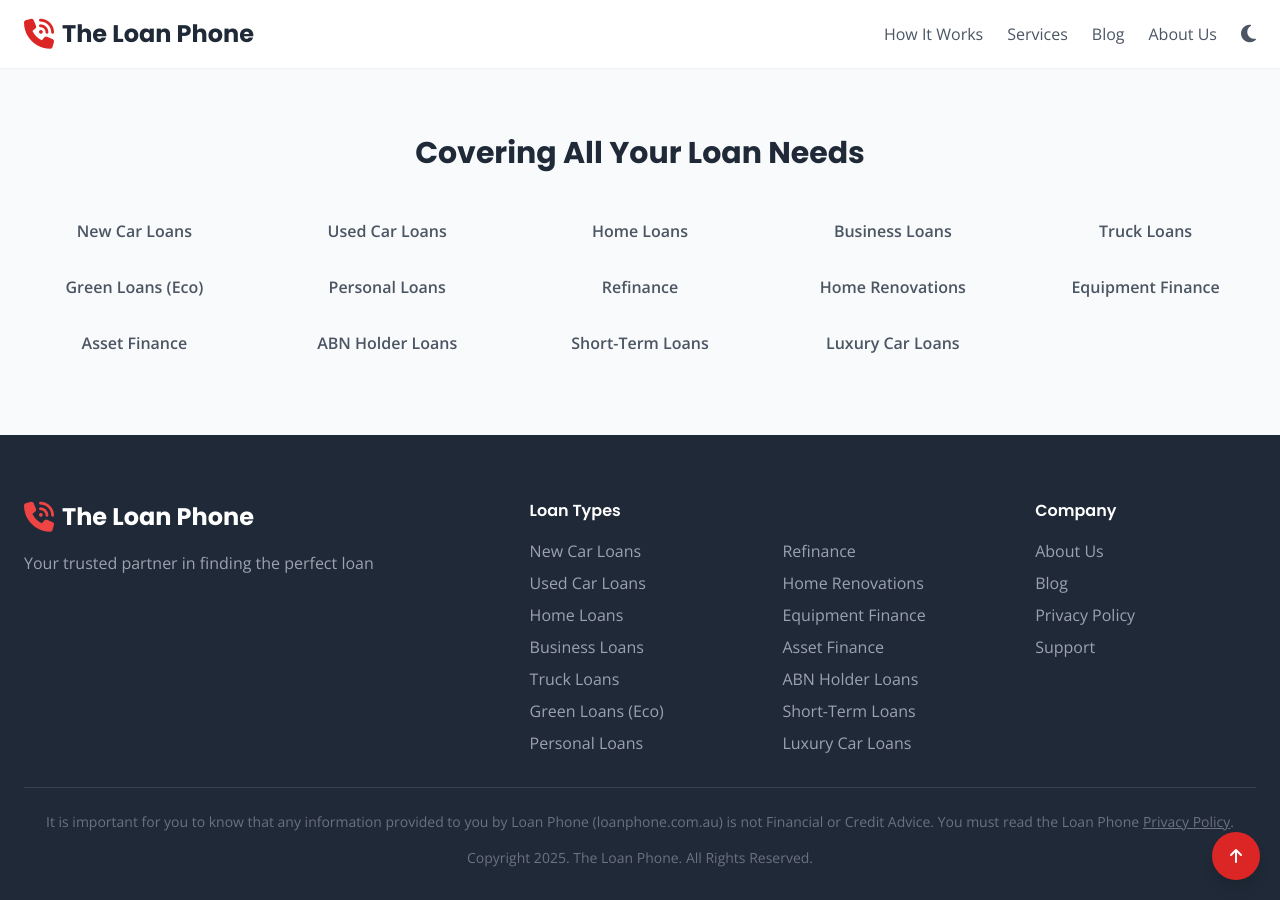
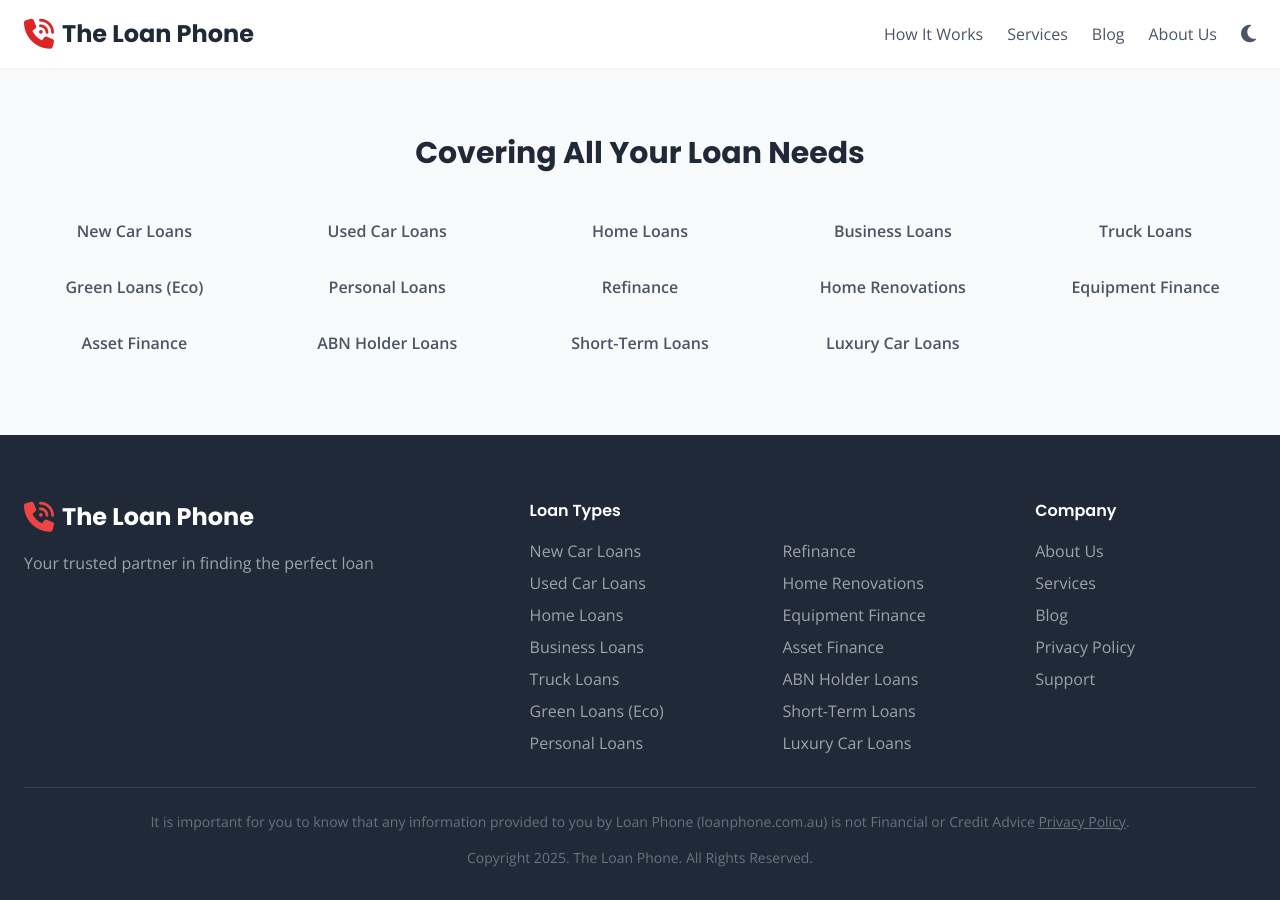
Before and after one commit to AMSumo9/loan-phone-website, a Jekyll site: the page built from index.md, in a window 1280 px wide and 900 px high, scrolled down 1905 px. Built offline with Jekyll 4.4.1, drawn with Linux system fonts in a browser that asks for light colours; nearby versions of some CDN libraries.

Commit message:
Update footer.html

```diff
--- a/_includes/footer.html
+++ b/_includes/footer.html
@@ -1,30 +1,69 @@
+<!-- Footer -->
 <footer class="bg-gray-800 text-white pt-16 pb-8">
     <div class="container mx-auto px-6">
         <div class="grid grid-cols-1 md:grid-cols-5 gap-8 mb-8">
+            <!-- Company Info -->
             <div class="col-span-1 md:col-span-2">
-        <a href="{{ site.baseurl }}/" class="flex items-center space-x-2 mb-4"><i class="fa-solid fa-phone-volume text-3xl text-red-500"></i><h3 class="text-2xl font-bold">{{ site.company.name }}</h3></a>
-        <p class="text-gray-400">{{ site.company.tagline }}</p>
+                <a href="{{ site.baseurl }}/" class="flex items-center space-x-2 mb-4">
+                    <i class="fa-solid fa-phone-volume text-3xl text-red-500"></i>
+                    <h3 class="text-2xl font-bold">{{ site.company.name | default: "THE LOAN PHONE" }}</h3>
+                </a>
+                <p class="text-gray-400">{{ site.company.tagline | default: "Your trusted partner in finding the perfect loan" }}</p>
             </div>
+
+            <!-- Loan Types -->
             <div class="md:col-span-2">
                 <h4 class="font-semibold mb-4">Loan Types</h4>
-        {% include loan-types-grid.html %}
+                <div class="grid grid-cols-2 gap-x-8">
+                    <ul class="text-gray-400 space-y-2">
+                        {% for loan_type in site.data.loan_types.all_types limit: 7 %}
+                        <li>
+                            <a href="{{ site.baseurl }}{{ loan_type.url }}" class="hover:text-white">{{ loan_type.name }}</a>
+                        </li>
+                        {% endfor %}
+                    </ul>
+                    <ul class="text-gray-400 space-y-2">
+                        {% for loan_type in site.data.loan_types.all_types offset: 7 %}
+                        <li>
+                            <a href="{{ site.baseurl }}{{ loan_type.url }}" class="hover:text-white">{{ loan_type.name }}</a>
+                        </li>
+                        {% endfor %}
+                    </ul>
                 </div>
+            </div>
+
+            <!-- Company Links -->
             <div>
                 <h4 class="font-semibold mb-4">Company</h4>
                 <ul class="text-gray-400 space-y-2">
+                    {% if site.data.navigation.footer.company %}
+                        {% for link in site.data.navigation.footer.company %}
+                            <li>
+                                {% if link.action == "modal" %}
+                                    <a href="#" onclick="openSupportModal()" class="hover:text-white">{{ link.name }}</a>
+                                {% else %}
+                                    <a href="{{ site.baseurl }}{{ link.url }}" class="hover:text-white">{{ link.name }}</a>
+                                {% endif %}
+                            </li>
+                        {% endfor %}
+                    {% else %}
+                        <!-- Fallback if navigation data not available -->
                         <li><a href="{{ site.baseurl }}/about/" class="hover:text-white">About Us</a></li>
+                        <li><a href="{{ site.baseurl }}/services/" class="hover:text-white">Services</a></li>
                         <li><a href="{{ site.baseurl }}/blog/" class="hover:text-white">Blog</a></li>
                         <li><a href="{{ site.baseurl }}/privacy/" class="hover:text-white">Privacy Policy</a></li>
-          <li><a href="#" id="support-link" class="hover:text-white">Support</a></li>
+                        <li><a href="#" onclick="openSupportModal()" class="hover:text-white">Support</a></li>
+                    {% endif %}
                 </ul>
             </div>
         </div>
+
+        <!-- Footer Bottom -->
         <div class="border-t border-gray-700 pt-6 mt-8 text-center text-gray-500 text-sm">
-      <p class="mb-4">{{ site.company.legal_notice }}. You must read the Loan Phone <a href="{{ site.baseurl }}/privacy/" class="underline hover:text-white">Privacy Policy</a>.</p>
-      <p>Copyright 2025. {{ site.company.name }}. All Rights Reserved.</p>
+            <p class="mb-4">{{ site.company.legal_notice | default: "It is important for you to know that any information provided to you by Loan Phone is not Financial or Credit Advice. You must read the" }}
+                <a href="{{ site.baseurl }}/privacy/" class="underline hover:text-white">Privacy Policy</a>.
+            </p>
+            <p>Copyright {{ 'now' | date: "%Y" }}. {{ site.company.name | default: "Loan Phone" }}. All Rights Reserved.</p>
         </div>
     </div>
 </footer>
-
-{% include support-modal.html %}
-{% include back-to-top.html %}
```
Lines whose indentation alone changed are shown as unchanged.
